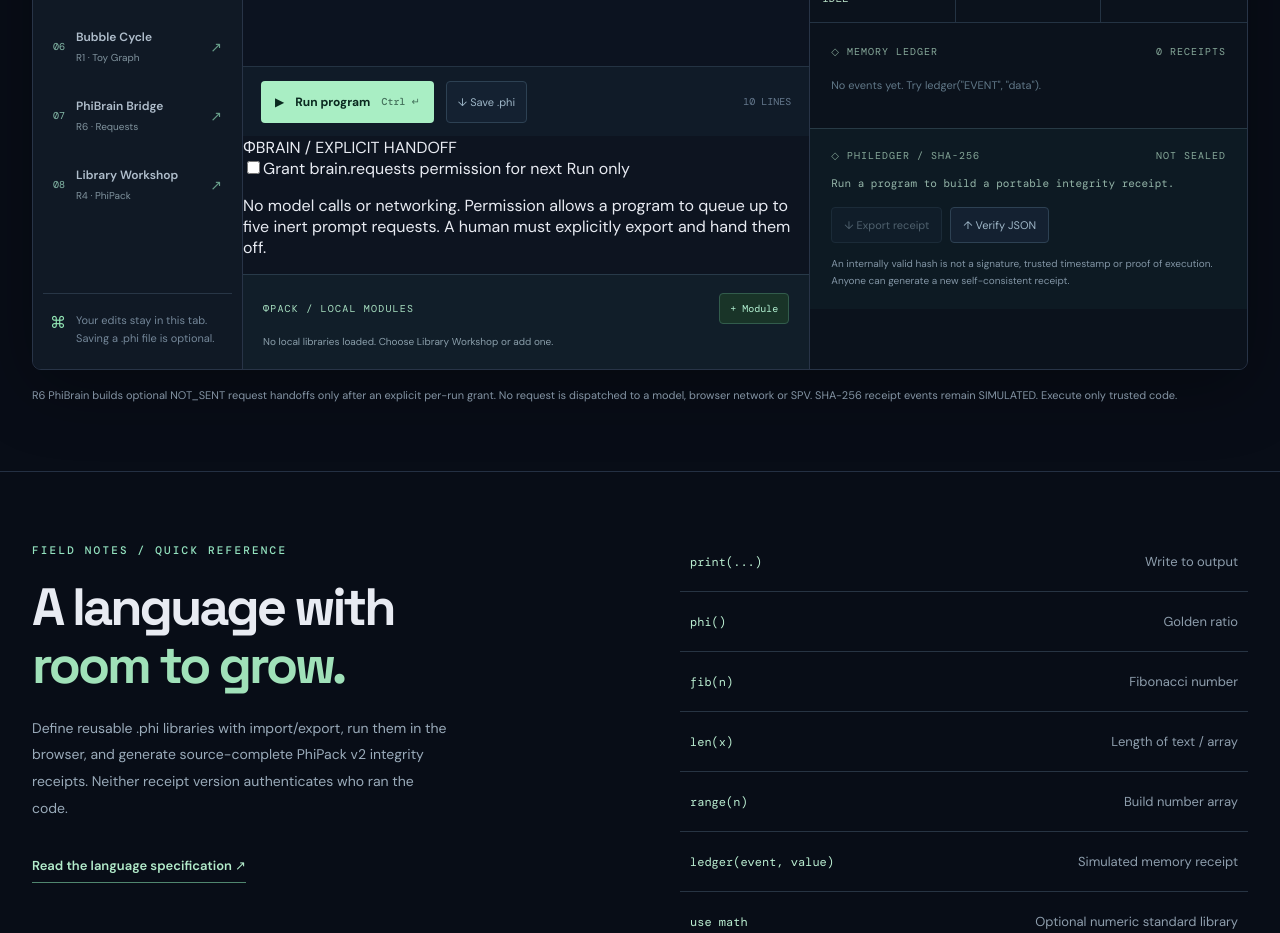
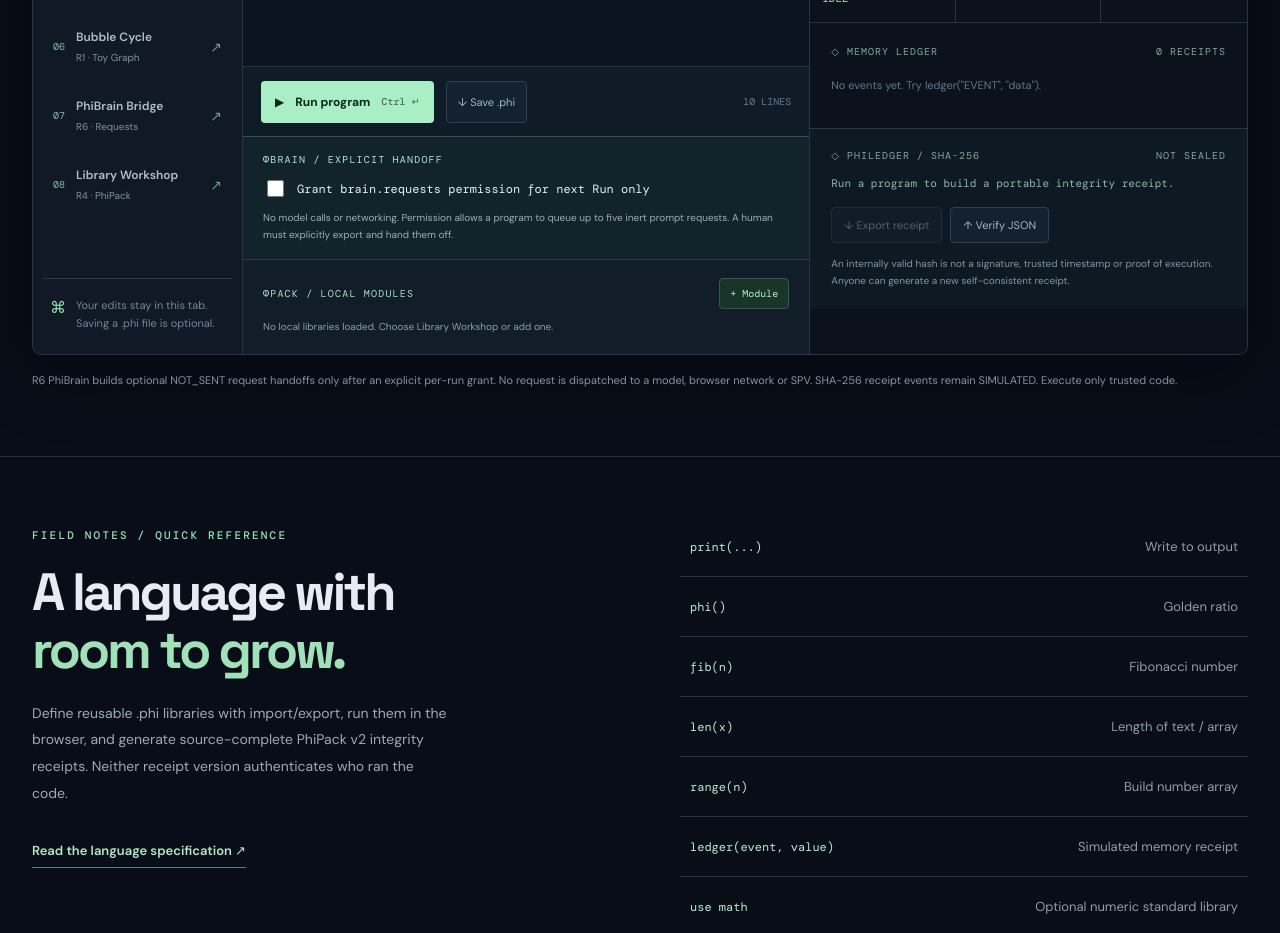
Before and after one commit to MichaelWave369/Phithon, a React (Vite) app: page / in a window 1280 px wide. Shown: the part 1340-2273 px from the top of the page. Built offline with nearby package versions, Linux system fonts and the light colour scheme.

Commit message:
style(r6): show PhiBrain manual-export consent and NOT_SENT queue

```diff
--- a/src/styles.css
+++ b/src/styles.css
@@ -65,3 +65,14 @@ h1,h2{font-family:"Space Grotesk",sans-serif;margin:0;letter-spacing:-3px}h1{fon
 .module-actions{display:flex;flex-wrap:wrap;gap:8px;margin-top:10px}
 .module-actions .plain-button{padding:9px;font-size:10px}
 @media(max-width:720px){.library-workbench{padding:14px}.module-editor{min-height:165px}}
+
+
+/* R6 PhiBrain consent and inert request export */
+.brain-workbench{border-top:1px solid #314e50;background:#13232b;padding:16px 20px}
+.brain-workbench-title{font:10px "DM Mono",monospace;letter-spacing:1.2px;color:#ade8d3;margin-bottom:11px}
+.brain-checkbox{display:flex;align-items:center;gap:10px;font:12px/1.5 "DM Mono",monospace;color:#e2f5e9;cursor:pointer}
+.brain-checkbox input{width:17px;height:17px;accent-color:#68d7ac;flex-shrink:0}
+.brain-hint{font-size:10px;line-height:1.7;color:#9aafbb;margin:9px 0 0}
+.brain-result{margin-top:14px;padding:12px;border:1px solid #416555;border-radius:4px;font:11px "DM Mono",monospace;color:#addcbd;background:#192f30}
+.brain-result .plain-button{margin-top:10px}
+@media(max-width:720px){.brain-workbench{padding:14px}}
```
